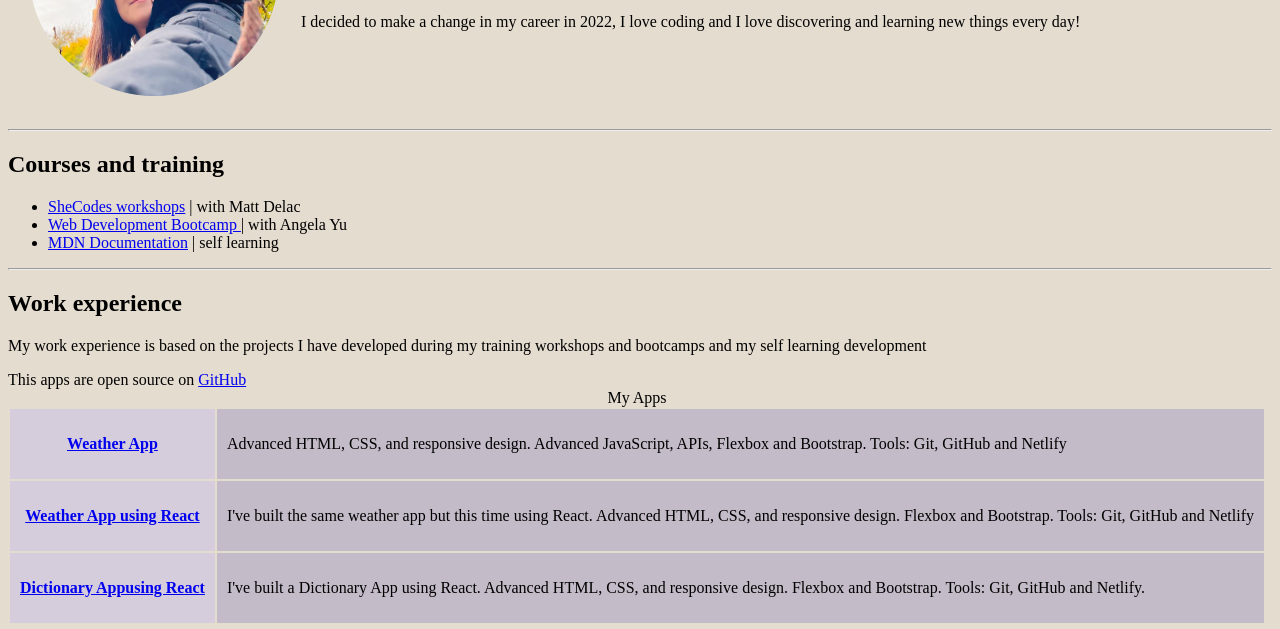
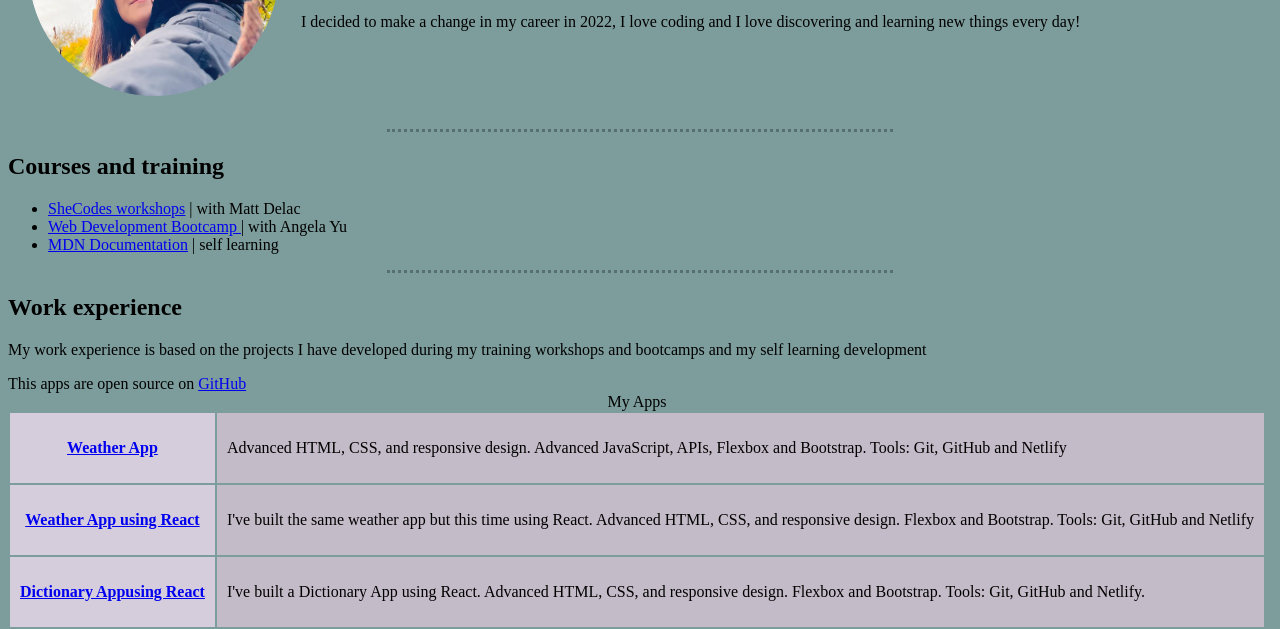
Before and after one commit to TDenisaM/CV-Website-only-HTML-with-AngelaYu, a plain HTML site: page index.html in a window 1280 px wide. Shown: the part 183-812 px from the top of the page. Drawn offline with Linux system fonts and the light colour scheme.

Commit message:
adding css
1.background color to teh body
2.changing hr aspect by affecting the default border and background color

```diff
--- a/index.html
+++ b/index.html
@@ -9,7 +9,7 @@
     <link rel="stylesheet" href="style.css" />
     <title>CV</title>
   </head>
-  <body style="background-color: #e4dccf">
+  <body>
     <table cellspacing="20">
       <td>
         <img
--- a/style.css
+++ b/style.css
@@ -0,0 +1,10 @@
+body {
+  background-color: #7d9d9c;
+}
+
+hr {
+  border: none;
+  border-top: 3px dotted #576f72;
+  height: 1px;
+  width: 40%;
+}
```
